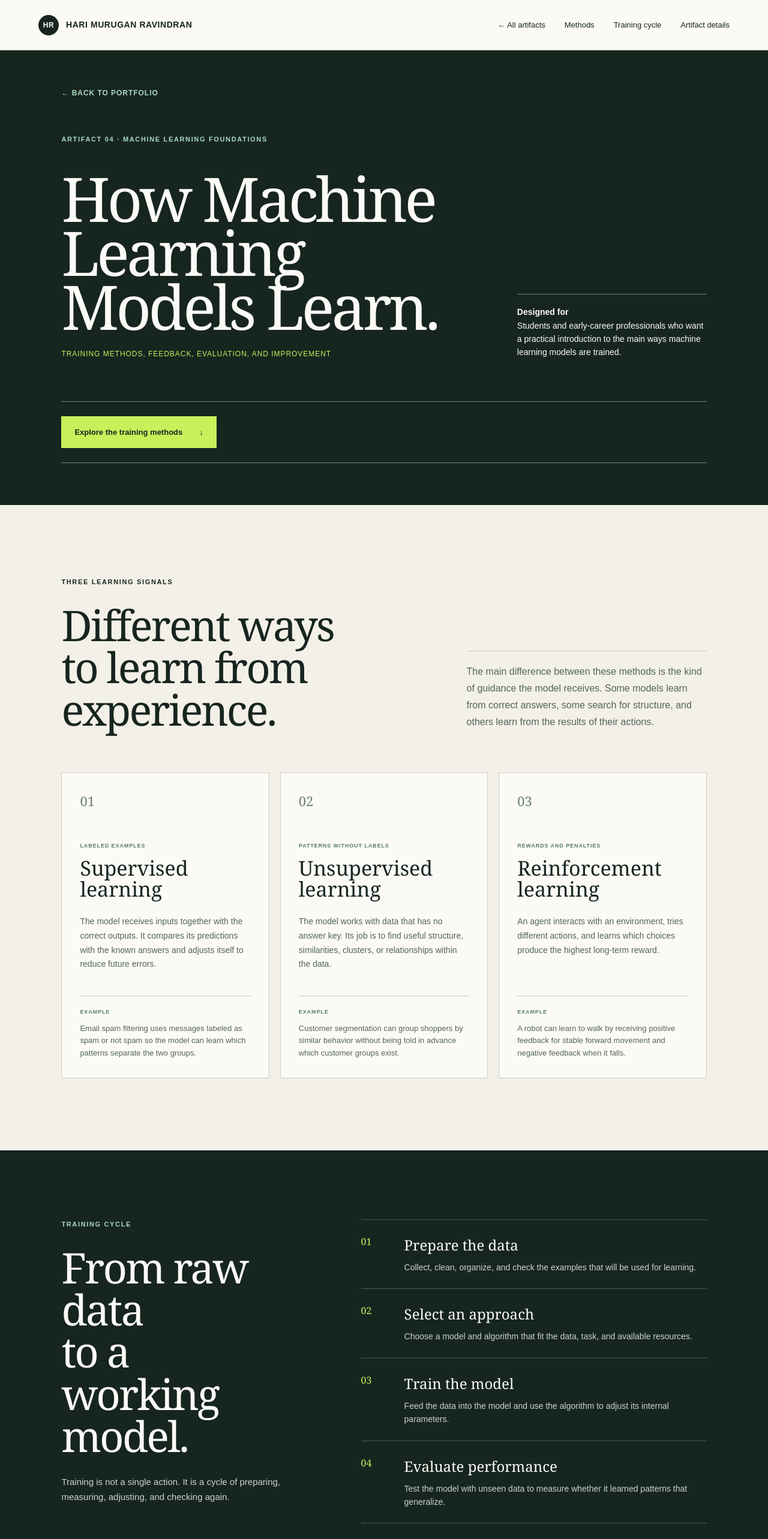
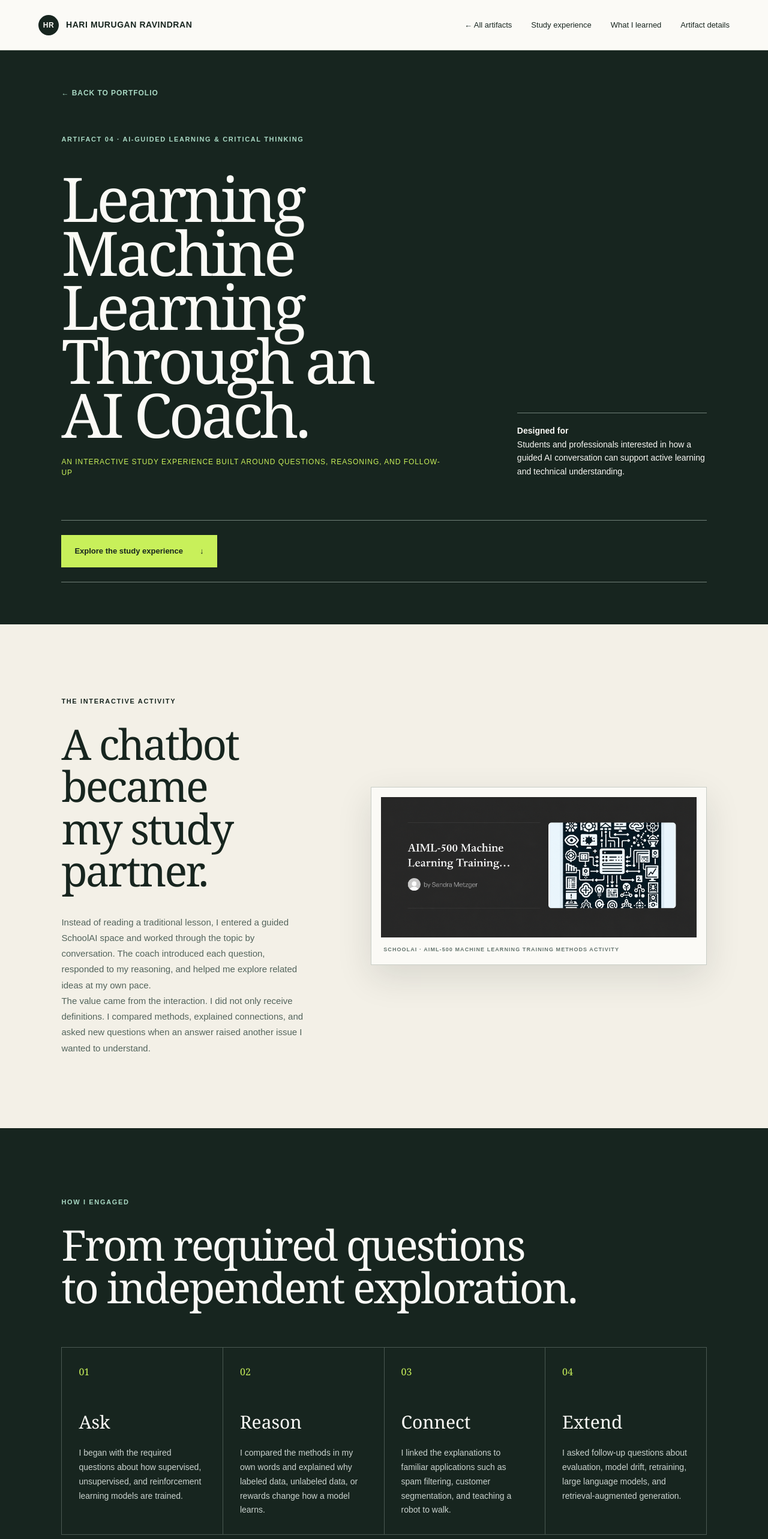
Before and after one commit to Hari-Murugan-Ravindran/portfolio, a Next.js app: page /artifacts/machine-learning-training-methods in a window 1280 px wide. Shown: the top 2566 px of the page at 60% size. Built offline with nearby package versions, Linux system fonts and the light colour scheme.

Commit message:
Center artifact on interactive AI study

```diff
--- a/app/artifacts/machine-learning-training-methods/page.tsx
+++ b/app/artifacts/machine-learning-training-methods/page.tsx
@@ -1,52 +1,50 @@
+const studyStages = [
+  ["Ask", "I began with the required questions about how supervised, unsupervised, and reinforcement learning models are trained."],
+  ["Reason", "I compared the methods in my own words and explained why labeled data, unlabeled data, or rewards change how a model learns."],
+  ["Connect", "I linked the explanations to familiar applications such as spam filtering, customer segmentation, and teaching a robot to walk."],
+  ["Extend", "I asked follow-up questions about evaluation, model drift, retraining, large language models, and retrieval-augmented generation."],
+];
+
 const methods = [
   {
     number: "01",
     title: "Supervised learning",
     signal: "Labeled examples",
-    explanation: "The model receives inputs together with the correct outputs. It compares its predictions with the known answers and adjusts itself to reduce future errors.",
-    example: "Email spam filtering uses messages labeled as spam or not spam so the model can learn which patterns separate the two groups.",
+    explanation: "The model receives inputs together with the correct outputs. It compares predictions with known answers and adjusts itself to reduce future errors.",
+    example: "A spam filter learns from messages already labeled as spam or not spam.",
   },
   {
     number: "02",
     title: "Unsupervised learning",
     signal: "Patterns without labels",
-    explanation: "The model works with data that has no answer key. Its job is to find useful structure, similarities, clusters, or relationships within the data.",
-    example: "Customer segmentation can group shoppers by similar behavior without being told in advance which customer groups exist.",
+    explanation: "The model works without an answer key and searches for useful structure, similarities, clusters, or relationships in the data.",
+    example: "Customer segmentation groups shoppers by similar behavior without predefined categories.",
   },
   {
     number: "03",
     title: "Reinforcement learning",
     signal: "Rewards and penalties",
-    explanation: "An agent interacts with an environment, tries different actions, and learns which choices produce the highest long-term reward.",
-    example: "A robot can learn to walk by receiving positive feedback for stable forward movement and negative feedback when it falls.",
+    explanation: "An agent interacts with an environment, tries actions, and learns which choices produce the highest long-term reward.",
+    example: "A robot can learn to walk by receiving feedback for stable movement or falling.",
   },
 ];
 
-const trainingSteps = [
-  ["Prepare the data", "Collect, clean, organize, and check the examples that will be used for learning."],
-  ["Select an approach", "Choose a model and algorithm that fit the data, task, and available resources."],
-  ["Train the model", "Feed the data into the model and use the algorithm to adjust its internal parameters."],
-  ["Evaluate performance", "Test the model with unseen data to measure whether it learned patterns that generalize."],
-  ["Tune and repeat", "Adjust settings, train again, and compare results until performance stops improving."],
-  ["Monitor and retrain", "Watch performance after use and retrain when new data or model drift reduces accuracy."],
-];
-
-const foundations = [
-  ["Algorithms guide learning", "An algorithm provides the mathematical procedure for processing data, measuring error, and deciding how the model should change."],
-  ["Examples shape the model", "Training data is the source of the patterns a model learns. Accurate and representative examples improve its chance of working well on new cases."],
-  ["Repetition improves the fit", "Each pass through the data, called an epoch, gives the model another opportunity to correct errors and refine what it has learned."],
-  ["Evaluation needs the right metric", "Classification tasks may use accuracy, precision, and recall. Regression tasks may use measures such as mean absolute error or root mean squared error."],
+const takeaways = [
+  ["Algorithms guide learning", "An algorithm provides the steps for processing data, measuring error, and deciding how the model should change."],
+  ["Examples shape the result", "The quality and variety of training data influence which patterns a model learns and how well it works on new cases."],
+  ["Repetition refines learning", "Repeated passes through training data give the model opportunities to correct errors and improve its internal settings."],
+  ["Evaluation checks understanding", "Testing on unseen data helps show whether a model learned general patterns or only memorized its training examples."],
 ];
 
 const details = [
-  ["Objective", "Build a clear understanding of how supervised, unsupervised, and reinforcement learning models are trained and improved."],
-  ["Process", "I worked through a guided learning activity, connected each method to a practical example, and followed the training process from data preparation through monitoring."],
-  ["Challenge", "The three methods all learn from experience, but they use different types of feedback. It can be difficult to see where one approach ends and another begins."],
-  ["Solution", "I organized the ideas by learning signal, real-world example, and training stage so the differences can be compared without relying on lengthy technical definitions."],
-  ["Tools & technologies", "Course learning materials, a guided AI learning environment, machine learning training concepts, and web portfolio design."],
-  ["Value Proposition", "The guide gives new learners a practical overview of how models learn, how performance is checked, and why training may need to continue over time."],
-  ["Unique value", "It connects the three main learning methods with the shared training cycle, showing both how they differ and what they have in common."],
-  ["Relevance", "The artifact demonstrates conceptual understanding, critical questioning, comparison, and the ability to turn a learning activity into a useful professional resource."],
+  ["Objective", "Use AI guidance to connect machine learning theory to real-world scenarios and strengthen understanding through meaningful dialogue."],
+  ["Process", "I completed an interactive study session with a pre-trained AI coach, responded to each required topic, explained my reasoning, and asked follow-up questions when I wanted to explore an idea further."],
+  ["Challenge", "The activity required more than collecting answers. I needed to stay engaged, compare ideas, question the explanations, and show that I understood how the concepts connect."],
+  ["Solution", "I treated the chatbot as a study partner. I summarized concepts in my own words and used follow-up questions to move from basic training methods into evaluation, retraining, and modern AI systems."],
+  ["Tools & technologies", "SchoolAI Machine Learning Training Methods Coach, course learning materials, machine learning concepts, and web portfolio design."],
+  ["Value Proposition", "The artifact shows how a guided AI conversation can turn a fixed list of questions into an active, self-paced learning experience."],
+  ["Unique value", "It captures both the technical concepts learned and the questioning process used to move beyond the required prompts."],
+  ["Relevance", "The experience demonstrates AI collaboration, critical questioning, independent reasoning, digital literacy, and clear technical communication."],
 ];
 
 export default function MachineLearningTrainingMethodsArtifact() {
@@ -56,57 +54,60 @@ export default function MachineLearningTrainingMethodsArtifact() {
     <main>
       <nav className="nav artifactNav" aria-label="Artifact navigation">
         <a className="brand" href={`${basePath}/`} aria-label="Portfolio home"><span>HR</span> Hari Murugan Ravindran</a>
-        <div className="navlinks"><a href={`${basePath}/`}>← All artifacts</a><a href="#methods">Methods</a><a href="#cycle">Training cycle</a><a href="#details">Artifact details</a></div>
+        <div className="navlinks"><a href={`${basePath}/`}>← All artifacts</a><a href="#experience">Study experience</a><a href="#learning">What I learned</a><a href="#details">Artifact details</a></div>
       </nav>
 
       <section className="artifactIntro artifactPageHero trainingHero" id="top">
         <a className="backLink" href={`${basePath}/`}>← Back to portfolio</a>
-        <p className="sectionLabel light">Artifact 04 · Machine learning foundations</p>
+        <p className="sectionLabel light">Artifact 04 · AI-guided learning & critical thinking</p>
         <div className="artifactHeading">
-          <div><h1>How Machine<br/>Learning Models Learn.</h1><p className="subtitle">Training methods, feedback, evaluation, and improvement</p></div>
-          <p className="audience"><b>Designed for</b><br/>Students and early-career professionals who want a practical introduction to the main ways machine learning models are trained.</p>
+          <div><h1>Learning Machine Learning<br/>Through an AI Coach.</h1><p className="subtitle">An interactive study experience built around questions, reasoning, and follow-up</p></div>
+          <p className="audience"><b>Designed for</b><br/>Students and professionals interested in how a guided AI conversation can support active learning and technical understanding.</p>
         </div>
-        <div className="projectActions"><a className="button pdfButton" href="#methods">Explore the training methods <span aria-hidden="true">↓</span></a></div>
+        <div className="projectActions"><a className="button pdfButton" href="#experience">Explore the study experience <span aria-hidden="true">↓</span></a></div>
       </section>
 
-      <section className="methodsSection" id="methods">
+      <section className="coachEvidence" id="experience">
+        <div className="evidenceCopy"><p className="sectionLabel">The interactive activity</p><h2>A chatbot became<br/>my study partner.</h2><p>Instead of reading a traditional lesson, I entered a guided SchoolAI space and worked through the topic by conversation. The coach introduced each question, responded to my reasoning, and helped me explore related ideas at my own pace.</p><p>The value came from the interaction. I did not only receive definitions. I compared methods, explained connections, and asked new questions when an answer raised another issue I wanted to understand.</p></div>
+        <figure className="evidenceFrame"><img src={`${basePath}/artifacts/machine-learning-training-coach.png`} alt="SchoolAI Machine Learning Training Methods activity by Sandra Metzger"/><figcaption>SchoolAI · AIML-500 Machine Learning Training Methods activity</figcaption></figure>
+      </section>
+
+      <section className="dialogueProcess">
+        <p className="sectionLabel light">How I engaged</p><h2>From required questions<br/>to independent exploration.</h2>
+        <div className="dialogueGrid">{studyStages.map(([title, text], index) => <article key={title}><span>{String(index + 1).padStart(2, "0")}</span><h3>{title}</h3><p>{text}</p></article>)}</div>
+      </section>
+
+      <section className="methodsSection" id="learning">
         <div className="overviewHeading">
-          <div><p className="sectionLabel">Three learning signals</p><h2>Different ways<br/>to learn from experience.</h2></div>
-          <p>The main difference between these methods is the kind of guidance the model receives. Some models learn from correct answers, some search for structure, and others learn from the results of their actions.</p>
+          <div><p className="sectionLabel">What I learned</p><h2>Three methods.<br/>Three kinds of guidance.</h2></div>
+          <p>The conversation helped me see that the main difference is the learning signal. A model may learn from correct answers, discover patterns without labels, or improve through rewards and penalties.</p>
         </div>
         <div className="methodsGrid">
           {methods.map((method) => <article className="methodCard" key={method.title}><div className="methodNumber">{method.number}</div><p className="methodSignal">{method.signal}</p><h3>{method.title}</h3><p>{method.explanation}</p><div className="methodExample"><b>Example</b><span>{method.example}</span></div></article>)}
         </div>
       </section>
 
-      <section className="trainingCycle" id="cycle">
-        <div><p className="sectionLabel light">Training cycle</p><h2>From raw data<br/>to a working model.</h2><p className="cycleIntro">Training is not a single action. It is a cycle of preparing, measuring, adjusting, and checking again.</p></div>
-        <div className="cycleSteps">
-          {trainingSteps.map(([title, text], index) => <article key={title}><span>{String(index + 1).padStart(2, "0")}</span><div><h3>{title}</h3><p>{text}</p></div></article>)}
-        </div>
-      </section>
-
       <section className="foundationsSection">
         <div className="overviewHeading">
-          <div><p className="sectionLabel">What makes training work</p><h2>Data provides the examples.<br/>Algorithms guide the change.</h2></div>
-          <p>A model improves when the training process combines useful data, an appropriate algorithm, repeated practice, and an evaluation method that matches the real task.</p>
+          <div><p className="sectionLabel">Learning takeaways</p><h2>Training depends on more<br/>than choosing a model.</h2></div>
+          <p>My follow-up questions connected the three methods to the wider training process. Data quality, algorithms, repetition, evaluation, and monitoring all affect whether a model becomes useful.</p>
         </div>
-        <div className="foundationGrid">{foundations.map(([title, text], index) => <article key={title}><span>{String(index + 1).padStart(2, "0")}</span><h3>{title}</h3><p>{text}</p></article>)}</div>
+        <div className="foundationGrid">{takeaways.map(([title, text], index) => <article key={title}><span>{String(index + 1).padStart(2, "0")}</span><h3>{title}</h3><p>{text}</p></article>)}</div>
       </section>
 
       <section className="learningTakeaway">
-        <p className="sectionLabel light">Key takeaway</p>
-        <h2>A model is only as useful as the examples, feedback, and evaluation behind it.</h2>
-        <p>Good training is not just about choosing a powerful model. It also requires representative data, a clear learning objective, repeated testing, and continued monitoring when the real world changes.</p>
+        <p className="sectionLabel light">Reflection</p>
+        <h2>The strongest part of the activity was being able to question the explanation, not just read it.</h2>
+        <p>The chatbot gave immediate feedback, but I still had to decide what made sense, connect it to earlier ideas, and choose which follow-up questions would deepen my understanding. That made the activity more active than a standard question-and-answer exercise.</p>
       </section>
 
       <section className="artifactDetails" id="details">
         <p className="sectionLabel">Project overview</p><h2>Purpose, process,<br/>and professional value.</h2>
-        <p className="intro"><b>Title:</b> How Machine Learning Models Learn<br/><br/><b>Introduction & description:</b> This web learning guide explains supervised, unsupervised, and reinforcement learning through their different learning signals and real-world applications. It also shows how data preparation, algorithms, repetition, evaluation, tuning, and monitoring work together during the life of a machine learning model.</p>
+        <p className="intro"><b>Title:</b> Learning Machine Learning Through an AI Coach<br/><br/><b>Introduction & description:</b> This artifact reflects on an interactive SchoolAI study session about machine learning training methods. It shows how I used a pre-trained chatbot to work through required concepts, explain my reasoning, receive immediate feedback, and extend the discussion through independent follow-up questions.</p>
         <div className="detailGrid">{details.map(([label, text], index) => <div className="detail" key={label}><span>{String(index + 1).padStart(2, "0")}</span><h3>{label}</h3><p>{text}</p></div>)}</div>
       </section>
 
-      <footer><div className="brand"><span>HR</span> Hari Murugan Ravindran</div><p>Artifact 04 · Machine Learning Training Methods</p><a href={`${basePath}/`}>Return to portfolio →</a></footer>
+      <footer><div className="brand"><span>HR</span> Hari Murugan Ravindran</div><p>Artifact 04 · AI-Guided Interactive Study</p><a href={`${basePath}/`}>Return to portfolio →</a></footer>
     </main>
   );
 }
--- a/app/data/artifacts.ts
+++ b/app/data/artifacts.ts
@@ -44,14 +44,15 @@ export const artifacts: ArtifactCardData[] = [
   },
   {
     number: "04",
-    category: "Machine learning foundations",
-    title: "Machine Learning Training Methods",
-    subtitle: "How models learn from data, feedback, and repetition",
-    description: "A practical learning guide comparing supervised, unsupervised, and reinforcement learning while explaining the full training cycle from data preparation to evaluation and retraining.",
-    format: "Web Learning Guide",
-    focus: "Model training",
+    category: "AI-guided learning & critical thinking",
+    title: "Machine Learning Training Methods Coach",
+    subtitle: "Learning through an interactive conversation with AI",
+    description: "An interactive study experience using a pre-trained AI coach to explore machine learning training methods, test understanding, ask follow-up questions, and connect theory to real-world examples.",
+    format: "Interactive Study Reflection",
+    focus: "AI-guided learning",
     href: `${basePath}/artifacts/machine-learning-training-methods/`,
     buttonLabel: "View Artifact 4",
-    visualTitle: "How Models Learn",
+    thumbnail: "/artifacts/machine-learning-training-coach.png",
+    thumbnailClass: "coachStudyDocument",
   },
 ];
--- a/app/globals.css
+++ b/app/globals.css
@@ -78,11 +78,7 @@ footer a { font-weight:700; }
 .submittedThumb img { display:block; max-width:100%; max-height:100%; object-fit:contain; background:white; border:1px solid #d8d8d8; box-shadow:0 16px 36px rgba(0,0,0,.22); }
 .timelineDocument img { width:100%; }.reportDocument img { height:100%; }
 .analysisDocument img { width:100%; }
-.trainingMethodsThumb { position:absolute; inset:74px 8% 48px; background:var(--paper); border:1px solid #d8d8d8; box-shadow:0 16px 36px rgba(0,0,0,.22); padding:38px; display:flex; flex-direction:column; justify-content:space-between; }
-.trainingMethodsThumb>p { font-family:Georgia,serif; font-size:clamp(32px,4vw,54px); line-height:.95; letter-spacing:-.04em; margin:0; max-width:300px; }
-.trainingMethodsThumb>div { display:grid; gap:10px; }
-.trainingMethodsThumb>div span { border-top:1px solid var(--line); padding:11px 0; color:#557c69; font-size:11px; font-weight:700; text-transform:uppercase; letter-spacing:.1em; }
-.trainingMethodsThumb small { color:#65756e; font-size:10px; letter-spacing:.04em; }
+.coachStudyDocument img { width:100%; }
 .artifactCardContent { padding:60px; display:flex; align-items:flex-start; flex-direction:column; }
 .cardKicker { color:#557c69; text-transform:uppercase; letter-spacing:.12em; font-size:10px; font-weight:700; }
 .artifactCardContent h3 { font-family:Georgia,serif; font-size:clamp(45px,5vw,68px); font-weight:400; letter-spacing:-.045em; line-height:.95; margin:24px 0 18px; }
@@ -136,6 +132,18 @@ footer a { font-weight:700; }
 .decisionList span { color:var(--lime); font-family:Georgia,serif; }
 .decisionList h3 { font-family:Georgia,serif; font-size:24px; font-weight:400; margin:0; }
 .decisionList p { color:#cbd3cf; font-size:14px; line-height:1.65; margin:0; }
+.coachEvidence { padding:120px 8vw; background:var(--cream); display:grid; grid-template-columns:.85fr 1.15fr; gap:8vw; align-items:center; }
+.evidenceCopy h2,.dialogueProcess h2 { font-family:Georgia,serif; font-weight:400; letter-spacing:-.04em; font-size:clamp(46px,5.5vw,76px); line-height:1; margin:28px 0 38px; }
+.evidenceCopy>p:not(.sectionLabel) { color:#53645c; font-size:15px; line-height:1.75; }
+.evidenceFrame { margin:0; background:var(--paper); padding:16px; border:1px solid var(--line); box-shadow:0 20px 55px rgba(23,37,31,.12); }
+.evidenceFrame img { display:block; width:100%; height:auto; }
+.evidenceFrame figcaption { padding:14px 4px 2px; text-transform:uppercase; letter-spacing:.12em; font-size:9px; font-weight:700; color:#65756e; }
+.dialogueProcess { padding:115px 8vw; background:var(--ink); color:var(--paper); }
+.dialogueGrid { display:grid; grid-template-columns:repeat(4,1fr); border-top:1px solid #4a5952; border-left:1px solid #4a5952; margin-top:65px; }
+.dialogueGrid article { min-height:310px; padding:28px; border-right:1px solid #4a5952; border-bottom:1px solid #4a5952; }
+.dialogueGrid article>span { color:var(--lime); font-family:Georgia,serif; }
+.dialogueGrid h3 { font-family:Georgia,serif; font-size:30px; font-weight:400; margin:48px 0 18px; }
+.dialogueGrid p { color:#cbd3cf; font-size:14px; line-height:1.7; }
 .methodsSection { padding:120px 8vw; background:var(--cream); }
 .methodsGrid { display:grid; grid-template-columns:repeat(3,1fr); gap:18px; margin-top:70px; }
 .methodCard { background:var(--paper); border:1px solid var(--line); padding:30px; min-height:510px; display:flex; flex-direction:column; }
@@ -165,10 +173,10 @@ footer a { font-weight:700; }
 .learningTakeaway>p:last-child { max-width:720px; margin:35px 0 0 auto; color:#e1e8e4; font-size:17px; line-height:1.75; border-top:1px solid rgba(255,255,255,.3); padding-top:22px; }
 @media (max-width:760px) {
   .navlinks { display:none; } .hero { padding-top:9vh; }
-  .about,.artifactHeading,.references,.artifactsHeader,.artifactCard,.submissionHeader,.overviewHeading,.coachFeatures,.comparisonGrid,.decisionSection,.methodsGrid,.trainingCycle,.foundationGrid { grid-template-columns:1fr; } .about { padding:80px 6vw; } .pdfCallout,.projectActions { align-items:flex-start; flex-direction:column; }
+  .about,.artifactHeading,.references,.artifactsHeader,.artifactCard,.submissionHeader,.overviewHeading,.coachFeatures,.comparisonGrid,.decisionSection,.methodsGrid,.trainingCycle,.foundationGrid,.coachEvidence,.dialogueGrid { grid-template-columns:1fr; } .about { padding:80px 6vw; } .pdfCallout,.projectActions { align-items:flex-start; flex-direction:column; }
   .artifactIntro,.timeline,.artifactDetails,.references { padding-left:6vw; padding-right:6vw; }
   .milestone { grid-template-columns:80px 30px 1fr; } .year { font-size:24px; }
   .milestoneBody { grid-template-columns:1fr; gap:16px; } .milestoneBody>* { grid-column:1!important; }
-  .impact { grid-template-columns:1fr; } .detailGrid,.toolGrid { grid-template-columns:1fr; } .artifactsSection,.submittedArtifact,.projectOverview,.thinkingSection,.coachFeatures,.comparisonOverview,.decisionSection,.methodsSection,.trainingCycle,.foundationsSection,.learningTakeaway { padding:80px 6vw; } .artifactCardContent { padding:38px 28px; } .artifactCardVisual { min-height:360px; } .submittedThumb { inset:52px 8% 35px; } .trainingMethodsThumb { inset:52px 8% 35px; padding:26px; } .cardMeta { flex-direction:column; gap:14px; } .pdfPages figure { padding:8px; } .thinkingStep { grid-template-columns:55px 1fr; }.thinkingStep>div:last-child { grid-template-columns:1fr; gap:12px; } .comparisonText { grid-template-columns:1fr; } .decisionList article { grid-template-columns:34px 1fr; } .decisionList article p { grid-column:2; } footer { align-items:flex-start; gap:25px; flex-direction:column; }
+  .impact { grid-template-columns:1fr; } .detailGrid,.toolGrid { grid-template-columns:1fr; } .artifactsSection,.submittedArtifact,.projectOverview,.thinkingSection,.coachFeatures,.comparisonOverview,.decisionSection,.methodsSection,.trainingCycle,.foundationsSection,.learningTakeaway,.coachEvidence,.dialogueProcess { padding:80px 6vw; } .artifactCardContent { padding:38px 28px; } .artifactCardVisual { min-height:360px; } .submittedThumb { inset:52px 8% 35px; } .cardMeta { flex-direction:column; gap:14px; } .pdfPages figure { padding:8px; } .thinkingStep { grid-template-columns:55px 1fr; }.thinkingStep>div:last-child { grid-template-columns:1fr; gap:12px; } .comparisonText { grid-template-columns:1fr; } .decisionList article { grid-template-columns:34px 1fr; } .decisionList article p { grid-column:2; } footer { align-items:flex-start; gap:25px; flex-direction:column; }
 }
 @media (prefers-reduced-motion:reduce) { html { scroll-behavior:auto; } }
```
Also changed, not shown: app/components/ArtifactCard.tsx (+4 -13 lines), public/artifacts/machine-learning-training-coach.png (added), 1 other file (tests, documents, lock files or other folders).
